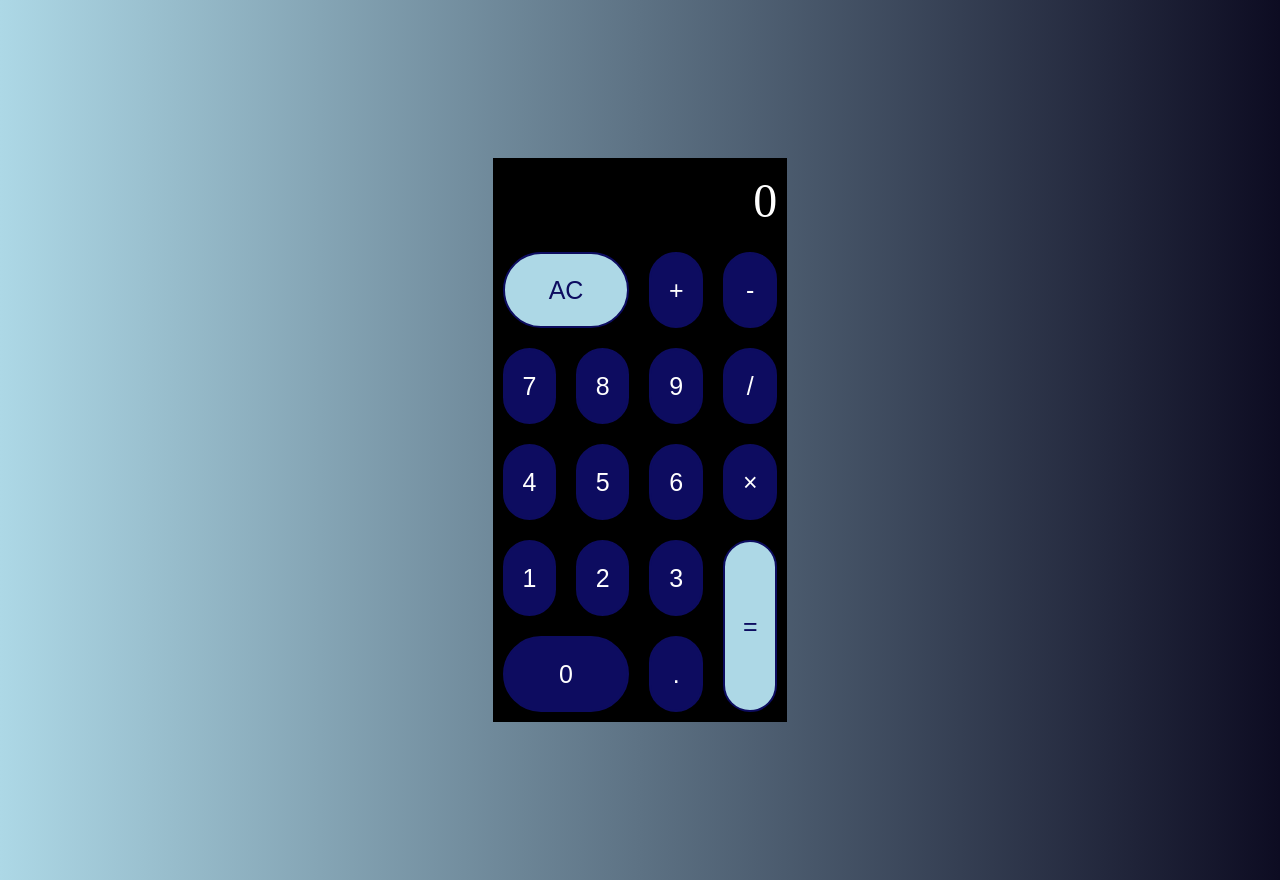
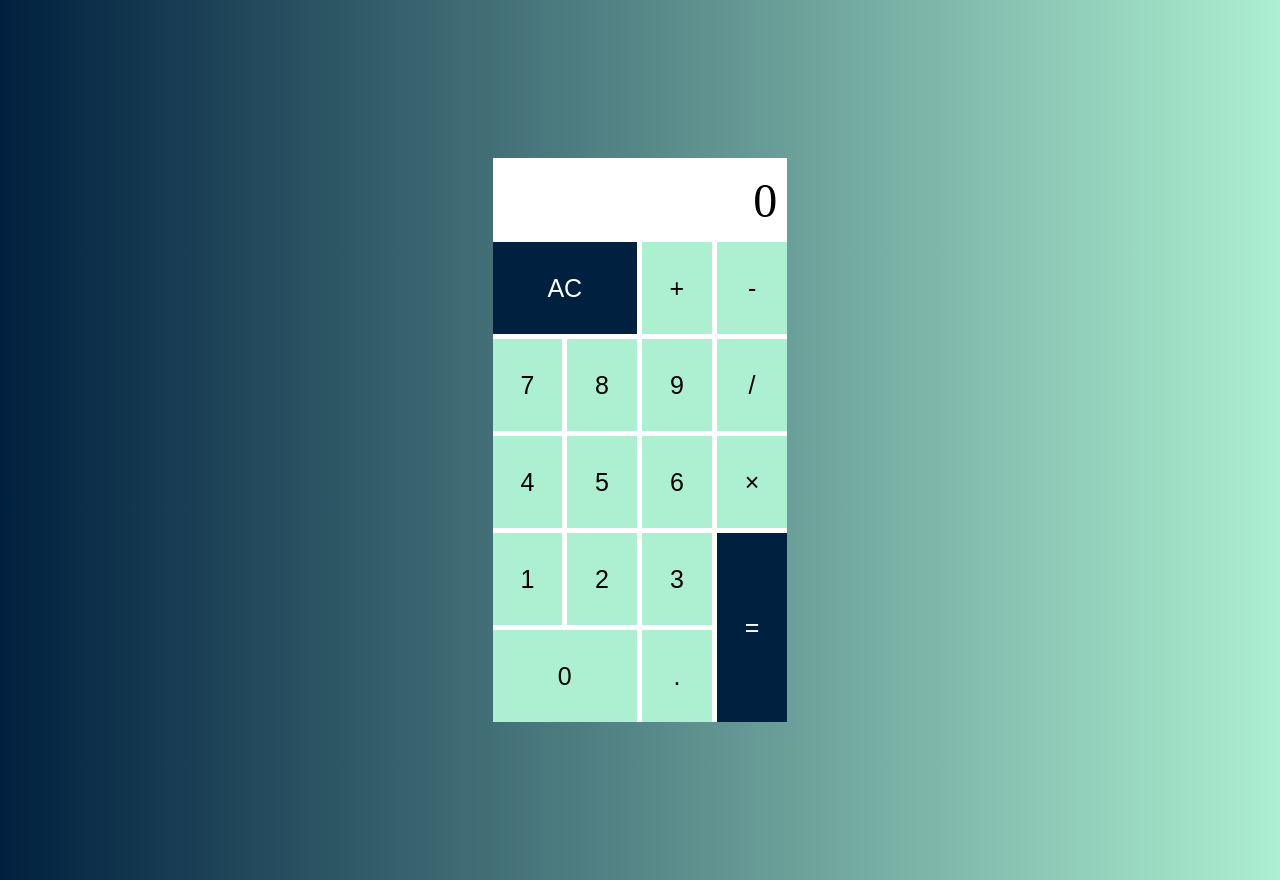
Before and after one commit to Isaac-Malin/JS-Calculator-App, a plain HTML site: page index.html in a window 1280 px wide. Drawn offline with Linux system fonts and the light colour scheme.

Commit message:
I touched up the css and made it look nice that it did

```diff
--- a/styles.css
+++ b/styles.css
@@ -1,13 +1,14 @@
+
 
 body {
-    background: linear-gradient(to right, #ADD8E6, #0d0c22);
+    background: linear-gradient(to right, #00203FFF, #ADEFD1FF);
 }
 
 .display {
     display: grid;
     justify-content: right;
-    background-color:black;
-    color: white;
+    background-color: white;
+    color: black;
     height: 8vh;
     font-size: 3em;
     align-content: center;
@@ -28,20 +29,18 @@ body {
     "num1 num2 num3 equals"
     "num0 num0 dots equals"
     ;
-    background-color: black;
+    gap: 5px;
+    background-color: white;
     height: 60vh;
     width: 23vw;
 }
 
 
 button {
-    color: white;
+    color: black;
     font-size: 25px;
-    background-color: #0d0c60;
-    border: 2px solid #0d0c60;
-    margin: 10px;
-    padding: 10px;
-    border-radius: 100px;
+    background-color: #ADEFD1FF;
+    border: none;
 }
 
 button:active {
@@ -50,8 +49,7 @@ button:active {
 
 
 button:hover {
-    background-color: #ADD8E6;
-    color: #0d0c22;
+    background: linear-gradient(to right, #00203FFF, #ADEFD1FF);
     cursor: pointer;
 }
 
@@ -97,8 +95,8 @@ button:hover {
 
 .number-clear {
     grid-area: AC;
-    background-color: #ADD8E6;
-    color: #0d0c60;
+    background-color: #00203FFF;
+    color: white;
 }
 
 .number-decimal {
@@ -123,14 +121,10 @@ button:hover {
 
 .equal {
     grid-area: equals;
-    background-color: #ADD8E6;
-    color: #0d0c60;
+    background-color: #00203FFF;
+    color: white;
 }
 
-.equal:hover, .number-clear:hover {
-    background-color: #0d0c60;
-    color: white;
-}
 
 
 .calculator {
@@ -140,7 +134,7 @@ button:hover {
 }
 
 [data-state='selected'] {
-    background-color: white;
+    background: linear-gradient(to right, #00203FFF, #ADEFD1FF);
     transition: 0.3s;
     color: black;
 }
```
